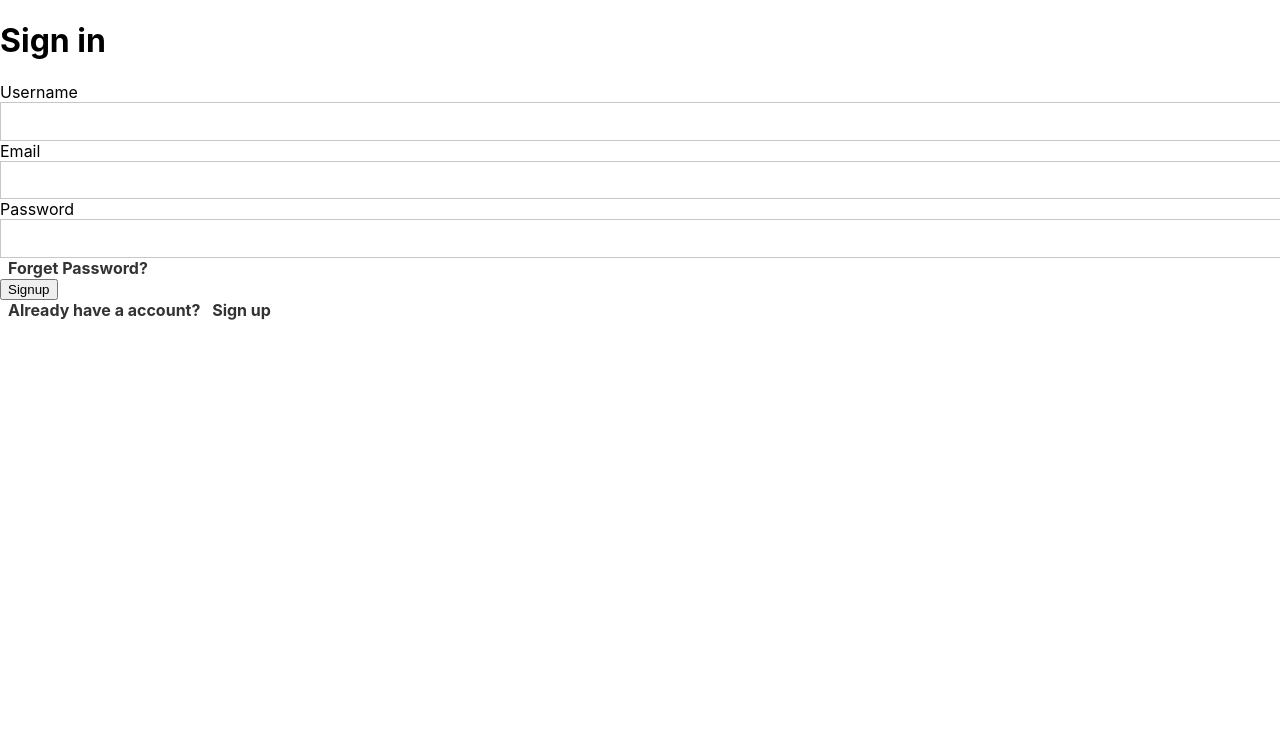
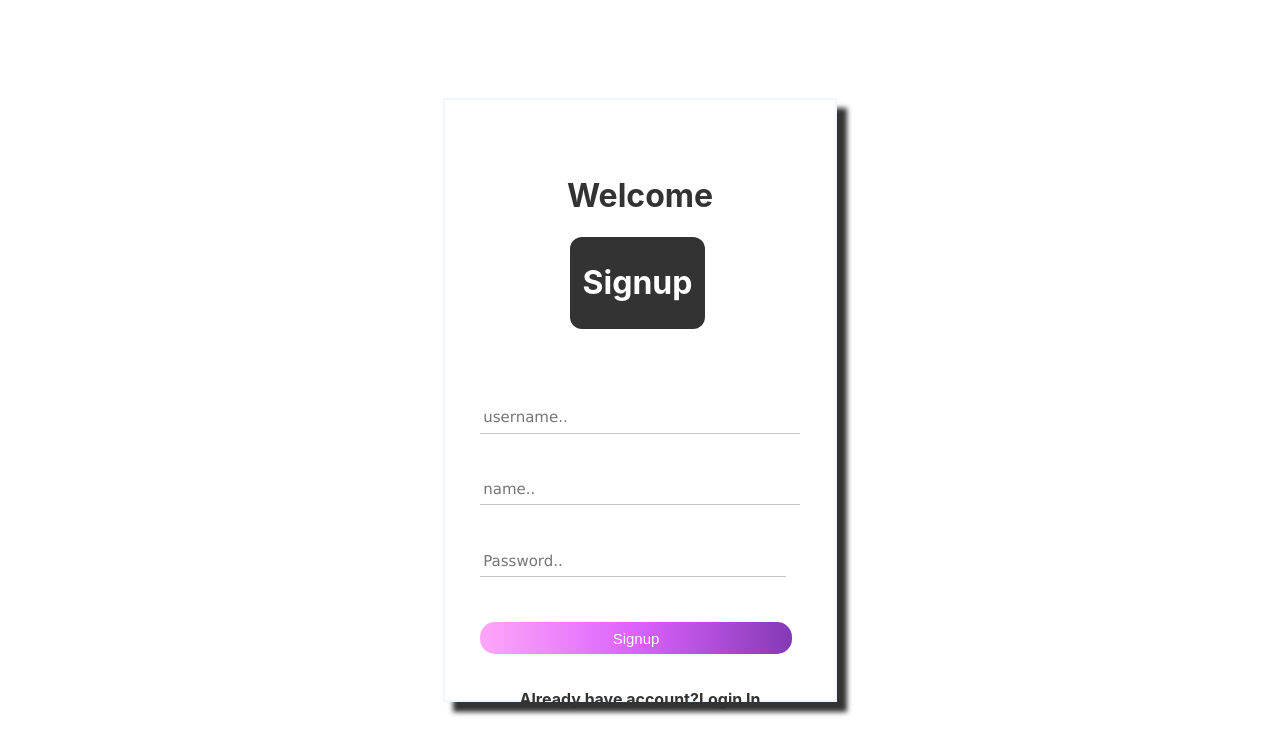
Before and after one commit to ehtishamdot/chat-app, a React (Create React App) app in the folder Frontend/: page /signup in a window 1280 px wide. Shown: the top 754 px of the page. Built offline with nearby package versions, Linux system fonts and the light colour scheme.

Commit message:
interface changed sidebar

```diff
--- a/Frontend/src/App.js
+++ b/Frontend/src/App.js
@@ -25,11 +25,25 @@ const App = () => {
             <Navigate replace to={AuthCtx.isLoggedIn ? "chat" : "login"} />
           }
         />
+
+        <Route
+          path="*"
+          element={
+            <Navigate replace to={AuthCtx.isLoggedIn ? "chat" : "login"} />
+          }
+        />
+
+        <Route
+          path="/"
+          element={
+            AuthCtx.isLoggedIn ? <Navigate exact to={"chat"} /> : <Signup />
+          }
+        />
         <Route path="chat" element={AuthCtx.isLoggedIn && <Chat />}>
           <Route path=":chatId/:userId" element={<Message />} />
         </Route>
         <Route path="login" element={!AuthCtx.isLoggedIn && <Login />} />
-        <Route path="signup" element={<Signup />} />
+        <Route path="Signup" element={!AuthCtx.isLoggedIn && <Signup />} />
       </Routes>
     </Router>
   );
--- a/Frontend/src/components/Auth/Login.js
+++ b/Frontend/src/components/Auth/Login.js
@@ -4,9 +4,11 @@ import { AuthContext } from "../../store/auth-context";
 import jwtDecode from "jwt-decode";
 import "./Login.css";
 
-const Login = (props) => {
+const Login = () => {
   const AuthCtx = useContext(AuthContext);
+
   const navigate = useNavigate();
+
   const [email, setEmail] = useState("");
   const [password, setPassword] = useState("");
 
--- a/Frontend/src/components/Auth/Signup.js
+++ b/Frontend/src/components/Auth/Signup.js
@@ -1,8 +1,12 @@
-import React, { useReducer, useState } from "react";
-import { Link } from "react-router-dom";
+import React, { useContext, useReducer, useState } from "react";
+import { Link, useNavigate } from "react-router-dom";
+import { AuthContext } from "../../store/auth-context";
 
 const Signup = () => {
   const [error, setError] = useState("");
+
+  const AuthCtx = useContext(AuthContext);
+  const navigate = useNavigate();
 
   const signupReducer = (state, action) => {
     return {
@@ -12,7 +16,7 @@ const Signup = () => {
   };
 
   const [inputState, dispatch] = useReducer(signupReducer, {
-    email: "",
+    name: "",
     username: "",
     password: "",
   });
@@ -28,6 +32,8 @@ const Signup = () => {
   const onSubmitHandler = (event) => {
     event.preventDefault();
 
+    console.log(inputState);
+
     const postUser = async () => {
       const rawResponse = await fetch("http://localhost:5000/api/v1/register", {
         method: "POST",
@@ -41,75 +47,60 @@ const Signup = () => {
       if (data.msg) {
         setError(data.msg);
       }
+
+      if (data.token) {
+        AuthCtx.login(data.token);
+        navigate("/chat");
+      }
     };
     postUser();
   };
 
   return (
     <React.Fragment>
-      <div className="relative flex flex-col justify-center min-h-screen overflow-hidden">
-        <div className="w-full p-6 m-auto bg-white rounded-md shadow-md lg:max-w-xl">
-          <h1 className="text-3xl font-semibold text-center text-purple-700 underline">
-            Sign in
-          </h1>
-          <form onSubmit={onSubmitHandler} className="mt-6">
-            <div className="mb-2">
-              <label
-                for="username"
-                className="block text-sm font-semibold text-gray-800"
-              >
-                Username
-              </label>
+      <div className="Main">
+        <div className="title">
+          <h1 clas=" welcome">Welcome</h1>
+          <div className="banner">
+            <h1>Signup</h1>
+          </div>
+        </div>
+
+        <div className="form">
+          <div>
+            <form action="Post" onSubmit={onSubmitHandler}>
+              <input
+                type="text"
+                onChange={onChangeHandler}
+                name="username"
+                className="email"
+                placeholder="username.."
+              ></input>
+              <input
+                type="text"
+                onChange={onChangeHandler}
+                name="name"
+                className="email"
+                placeholder="name.."
+              ></input>
               <input
                 onChange={onChangeHandler}
-                type={"text"}
-                name="username"
-                className="block w-full px-4 py-2 mt-2 text-purple-700 bg-white border rounded-md focus:border-purple-400 focus:ring-purple-300 focus:outline-none focus:ring focus:ring-opacity-40"
-              />
-              <label
-                for="email"
-                className="block text-sm font-semibold text-gray-800"
-              >
-                Email
-              </label>
-              <input
-                onChange={onChangeHandler}
-                type="email"
-                name="email"
-                className="block w-full px-4 py-2 mt-2 text-purple-700 bg-white border rounded-md focus:border-purple-400 focus:ring-purple-300 focus:outline-none focus:ring focus:ring-opacity-40"
-              />
-            </div>
-            <div className="mb-2">
-              <label
-                for="password"
-                className="block text-sm font-semibold text-gray-800"
-              >
-                Password
-              </label>
-              <input
-                onChange={onChangeHandler}
+                name="password"
+                className="email"
+                id="password"
                 type="password"
-                name="password"
-                className="block w-full px-4 py-2 mt-2 text-purple-700 bg-white border rounded-md focus:border-purple-400 focus:ring-purple-300 focus:outline-none focus:ring focus:ring-opacity-40"
-              />
-            </div>
-            <a href="#" className="text-xs text-purple-600 hover:underline">
-              Forget Password?
-            </a>
-            <div className="mt-6">
-              <button className="w-full px-4 py-2 tracking-wide text-white transition-colors duration-200 transform bg-purple-700 rounded-md hover:bg-purple-600 focus:outline-none focus:bg-purple-600">
-                {!error ? "Signup" : error}
-              </button>
-            </div>
-          </form>
+                placeholder="Password.."
+              ></input>
 
-          <p className="mt-8 text-xs font-light text-center text-gray-700">
-            <Link to={`/login`}> Already have a account? </Link>
-
-            <a href="#" className="font-medium text-purple-600 hover:underline">
-              Sign up
-            </a>
-          </p>
+              <button className="button">Signup</button>
+              <Link to={`/login`}>
+                <footer className="footer">
+                  <p>Already have account?</p>
+                  <p> Login In</p>
+                </footer>
+              </Link>
+            </form>
+          </div>
         </div>
       </div>
     </React.Fragment>
--- a/Frontend/src/store/auth-context.js
+++ b/Frontend/src/store/auth-context.js
@@ -11,6 +11,8 @@ const AuthContext = React.createContext({
 
 const retrieveStoredToken = () => {
   const storedToken = localStorage.getItem("token");
+
+
 
   if (!storedToken) {
     return null;
```
Also changed, not shown: 1 other file (tests, documents, lock files or other folders).
